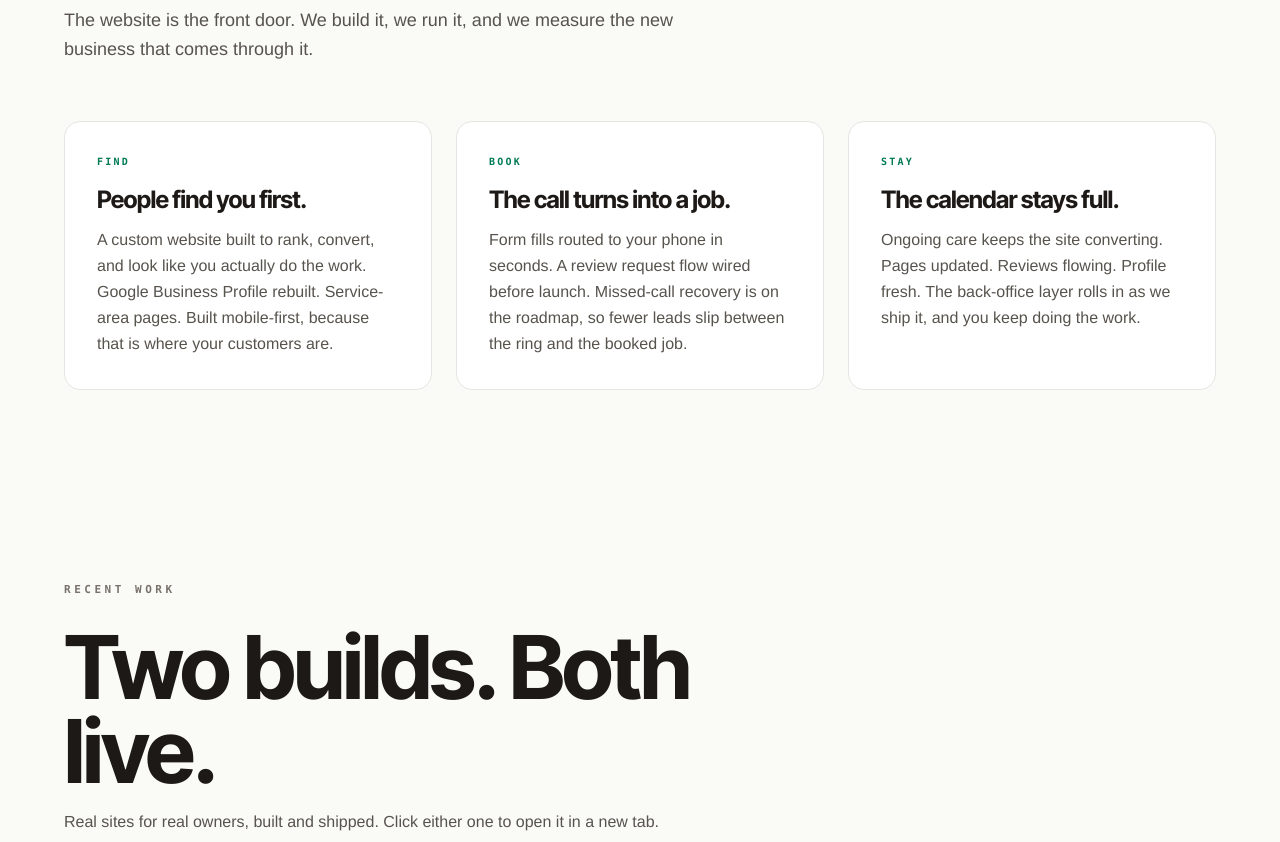
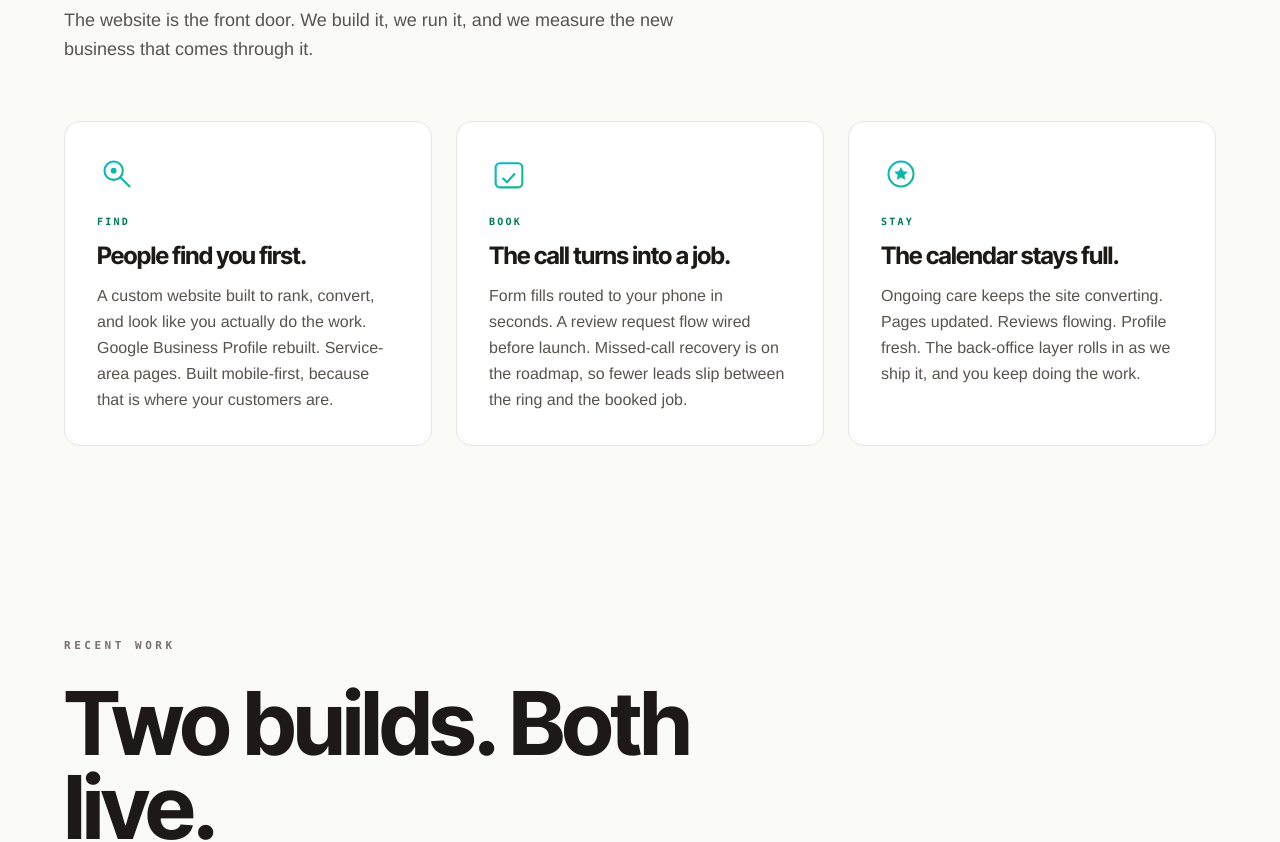
Before and after one commit to staybookt/staybookt-investor, a Next.js app: page / in a window 1280 px wide. Shown: the part 1182-2024 px from the top of the page. Built offline with nearby package versions, Linux system fonts and the light colour scheme.

Commit message:
Integrate gradient icons into work blocks + concept dashboard into What's next

```diff
--- a/app/page.tsx
+++ b/app/page.tsx
@@ -4,6 +4,8 @@ import Wordmark from '@/components/Wordmark';
 import ScrollReveal from '@/components/ScrollReveal';
 import ParallaxOrbs from '@/components/ParallaxOrbs';
 import { MacBookFrame, IPhoneFrame } from '@/components/DeviceFrames';
+import { IconFind, IconBook, IconStay } from '@/components/WorkIcons';
+import ConceptDashboard from '@/components/ConceptDashboard';
 import { CAL_LINK, EMAIL, PHONE_DISPLAY, PHONE_HREF, PRICING } from '@/lib/site';
 import Image from 'next/image';
 import Link from 'next/link';
@@ -48,16 +50,19 @@ export default function HomePage() {
         </p>
         <div className="grid grid-cols-1 md:grid-cols-3 gap-6">
           <WorkColumn
+            icon={<IconFind className="w-10 h-10" />}
             tag="Find"
             title="People find you first."
             body="A custom website built to rank, convert, and look like you actually do the work. Google Business Profile rebuilt. Service-area pages. Built mobile-first, because that is where your customers are."
           />
           <WorkColumn
+            icon={<IconBook className="w-10 h-10" />}
             tag="Book"
             title="The call turns into a job."
             body="Form fills routed to your phone in seconds. A review request flow wired before launch. Missed-call recovery is on the roadmap, so fewer leads slip between the ring and the booked job."
           />
           <WorkColumn
+            icon={<IconStay className="w-10 h-10" />}
             tag="Stay"
             title="The calendar stays full."
             body="Ongoing care keeps the site converting. Pages updated. Reviews flowing. Profile fresh. The back-office layer rolls in as we ship it, and you keep doing the work."
@@ -212,9 +217,13 @@ export default function HomePage() {
         <h2 className="font-display tracking-[-0.035em] leading-[0.95] mb-4 max-w-3xl" style={{ fontSize: 'clamp(40px, 7vw, 88px)' }}>
           The back office is the next layer.
         </h2>
-        <p className="text-platinum-soft text-base sm:text-lg mb-14 max-w-3xl leading-relaxed">
+        <p className="text-platinum-soft text-base sm:text-lg mb-12 max-w-3xl leading-relaxed">
           The website captures the leads. The back office converts them, then brings them back. As each layer ships, your monthly grows into the full operating system, and the work it takes off your plate grows with it. Here is where it is headed.
         </p>
+
+        <div className="mb-10">
+          <ConceptDashboard />
+        </div>
 
         <div className="grid grid-cols-1 lg:grid-cols-2 gap-6 lg:gap-8">
           <div className="flex flex-col">
@@ -273,7 +282,7 @@ export default function HomePage() {
         </div>
 
         <p className="text-mute text-[11px] leading-relaxed max-w-3xl mt-10">
-          Concept previews of where the platform is headed. Also on the roadmap: an AI receptionist for missed calls, automated quote follow-up, and an integrated booking calendar. None of them ship today. The website is what you pay for now.
+          Concept previews of where the platform is headed. Numbers shown are illustrative. Also on the roadmap: an AI receptionist for missed calls, automated quote follow-up, and an integrated booking calendar. None of them ship today. The website is what you pay for now.
         </p>
       </Moment>
 
@@ -345,10 +354,11 @@ function Eyebrow({ children, tone }: { children: React.ReactNode; tone: 'cream'
   return <p className={`font-mono text-[10px] sm:text-[11px] tracking-[0.32em] uppercase font-bold mb-7 ${color}`}>{children}</p>;
 }
 
-function WorkColumn({ tag, title, body }: { tag: string; title: string; body: string }) {
+function WorkColumn({ icon, tag, title, body }: { icon?: React.ReactNode; tag: string; title: string; body: string }) {
   return (
-    <div className="bg-white border border-stone-200 rounded-2xl p-7 sm:p-8 h-full">
-      <p className="font-mono text-[10px] tracking-[0.22em] uppercase font-bold text-emerald-700 mb-4">{tag}</p>
+    <div className="bg-white border border-stone-200 rounded-2xl p-7 sm:p-8 h-full hover-lift">
+      {icon && <div className="mb-5">{icon}</div>}
+      <p className="font-mono text-[10px] tracking-[0.22em] uppercase font-bold text-emerald-700 mb-3">{tag}</p>
       <h3 className="font-display text-xl sm:text-2xl tracking-tight leading-tight mb-3 text-stone-900">{title}</h3>
       <p className="text-stone-600 text-sm sm:text-base leading-relaxed">{body}</p>
     </div>
```
